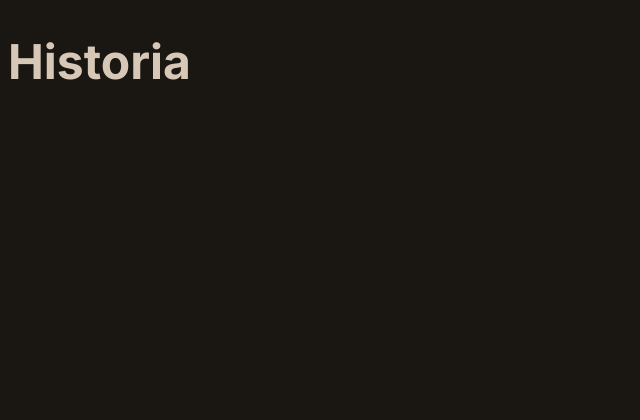
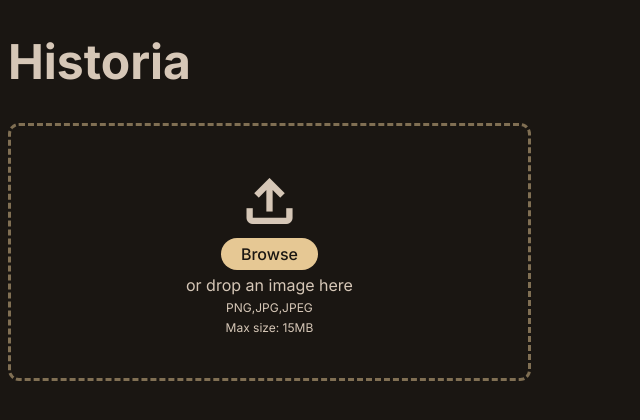
Before and after one commit to mybday123/historia, a Next.js app: page / in a window 1280 px wide. Shown: the top 420 px of the page, without its empty margins (0-640 px from the left). Built offline with nearby package versions, Linux system fonts and the light colour scheme.

Commit message:
Add UploadUI
 Unfinished, still need to handle a few cases

```diff
--- /dev/null
+++ b/app/components/UploadUI.js
@@ -0,0 +1,40 @@
+"use client";
+
+import styles from "../styles/UploadUI.module.css";
+import { useRef } from "react";
+import Button from "./Button";
+import Icon from "./Icon";
+
+function UploadUI() {
+  const fileInputRef = useRef(null);
+
+  const handleBrowseClick = () => {
+    fileInputRef.current.click();
+  };
+
+  const handleFileChange = (event) => {
+    const file = event.target.files[0];
+    if (file) {
+      console.log("File: ", file);
+    }
+  };
+
+  return (
+    <div className={styles.container}>
+      <Icon name={"upload"} color={"#D6C7B7"} size={64} weight="800"></Icon>
+      <Button onClick={handleBrowseClick}>Browse</Button>
+      <input
+        type="file"
+        ref={fileInputRef}
+        onChange={handleFileChange}
+        accept="image/png image/jpg image/jpeg"
+        style={{ display: "none" }}
+      />
+      <p className={styles.p}>or drop an image here</p>
+      <p className={styles.pSmall}>PNG,JPG,JPEG</p>
+      <p className={styles.pSmall}>Max size: 15MB</p>
+    </div>
+  );
+}
+
+export default UploadUI;
--- a/app/page.js
+++ b/app/page.js
@@ -1,13 +1,11 @@
-// import Button from "./components/Button";
-// import UploadUI from "./components/UploadUI";
+import Button from "./components/Button";
+import UploadUI from "./components/UploadUI";
 
 export default function Home() {
   return (
     <>
       <h1>Historia</h1>
-      {/* <Button icon={"add"}>New Chat</Button>
-      <Button icon={"email"}>Send to Email</Button>
-      <UploadUI />*/}
+      <UploadUI />
     </>
   );
 }
--- /dev/null
+++ b/app/styles/UploadUI.module.css
@@ -0,0 +1,21 @@
+.container {
+    display: flex;
+    flex-direction: column;
+    align-items: center;
+    gap: 5px;
+    margin: 0px;
+    border-style: dashed;
+    border-color: #e6c89480;
+    border-radius: 11px;
+    padding: 43px 175px;
+    width: fit-content;
+}
+
+.p {
+    margin: 0px;
+}
+
+.pSmall {
+    margin: 0px;
+    font-size: 12px;
+}
```
